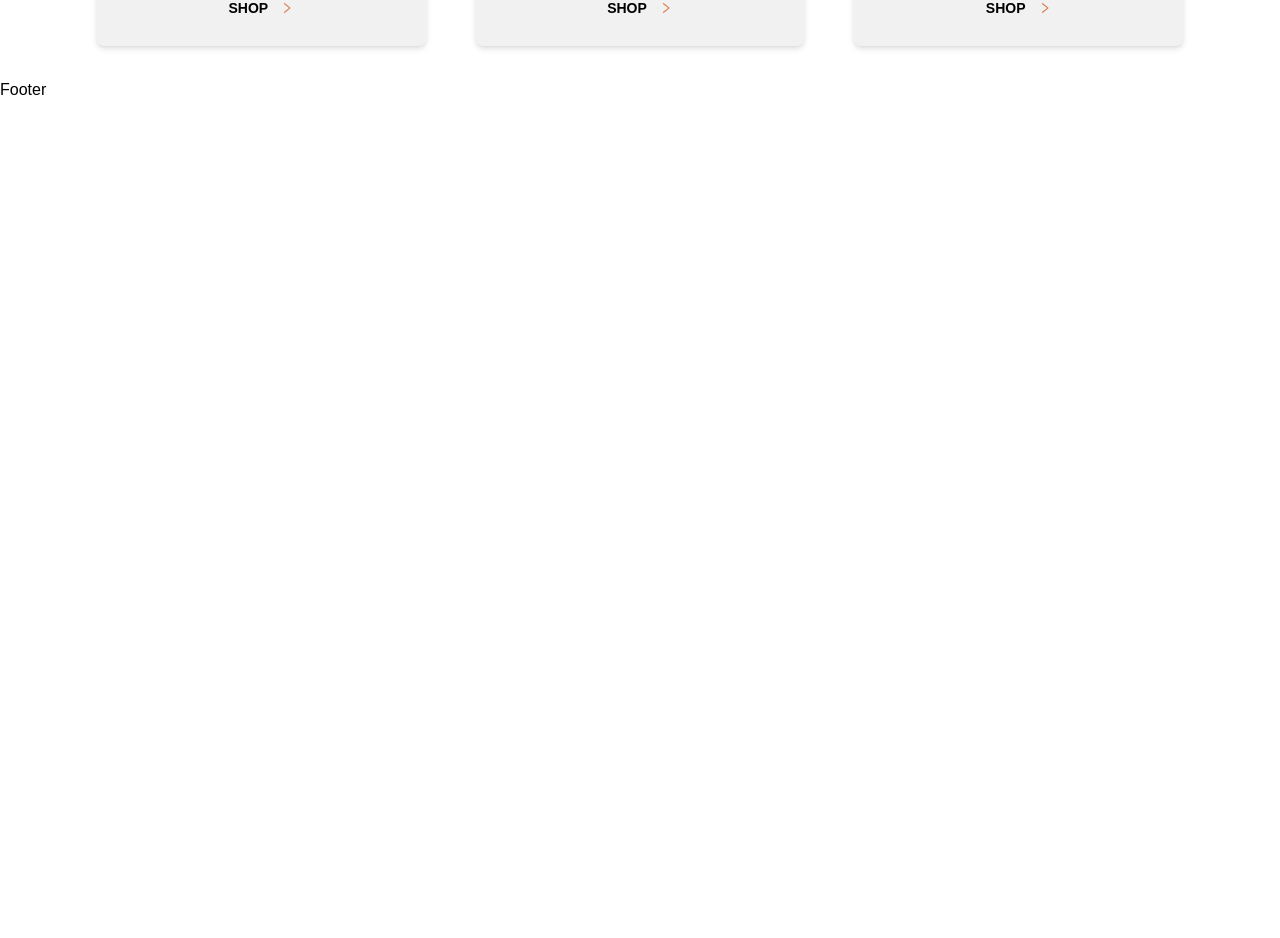
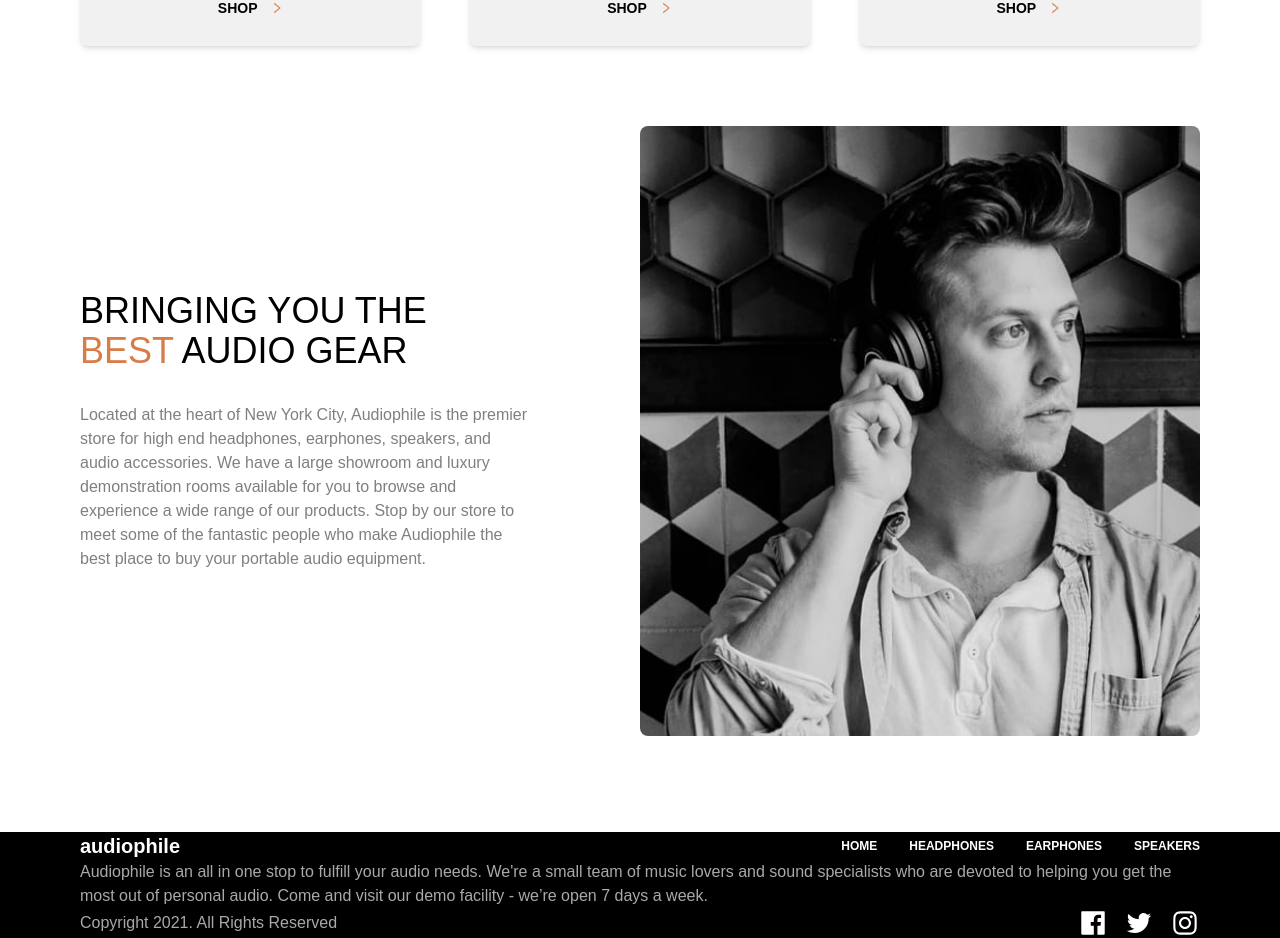
Before and after one commit to AshrafElshaer/e-commerce-client, a React app: page / in a window 1280 px wide. Shown: the part 2196-3134 px from the top of the page. Before the commit the page ends 2298 px from the top, so only its background shows below. Built offline with nearby package versions, Linux system fonts and the light colour scheme; no server answers; the HTML template or start-up script is replaced by a standard one.

Commit message:
footer html structure

```diff
--- /dev/null
+++ b/src/components/AboutUs.tsx
@@ -0,0 +1,38 @@
+
+const AboutUs = () => {
+  return (
+    <section className='flex flex-col gap-8 md:flex-row-reverse text-center lg:text-left my-24'>
+      <img
+        src='src/assets/shared/mobile/image-best-gear.jpg'
+        alt='best-gear'
+        className='rounded-lg sm:hidden'
+      />
+      <img
+        src='src/assets/shared/tablet/image-best-gear.jpg'
+        alt='best-gear'
+        className='rounded-lg hidden sm:block md:hidden'
+      />
+      <img
+        src='src/assets/shared/desktop/image-best-gear.jpg'
+        alt='best-gear'
+        className='rounded-lg hidden w-1/2 md:block'
+      />
+      <div className='flex flex-col justify-center md:w-2/5 lg:mr-auto'>
+        <h2 className='text-4xl mb-8 uppercase'>
+          Bringing you the <span className='text-orange'> best </span> audio
+          gear
+        </h2>
+        <p className='text-black/50'>
+          Located at the heart of New York City, Audiophile is the premier store
+          for high end headphones, earphones, speakers, and audio accessories.
+          We have a large showroom and luxury demonstration rooms available for
+          you to browse and experience a wide range of our products. Stop by our
+          store to meet some of the fantastic people who make Audiophile the
+          best place to buy your portable audio equipment.
+        </p>
+      </div>
+    </section>
+  );
+};
+
+export default AboutUs;
--- a/src/components/CategoryNavigation.tsx
+++ b/src/components/CategoryNavigation.tsx
@@ -11,7 +11,7 @@ const CategoryNavigation = () => {
   };
 
   return (
-    <section className='container sm:flex sm:justify-center sm:gap-12 sm:flex-wrap my-12 '>
+    <section className=' sm:flex sm:justify-center sm:gap-12 sm:flex-wrap my-12 '>
       {categories.map((cat) => {
         const { category, categoryImage, _id } = cat;
         return (
--- a/src/components/footer.tsx
+++ b/src/components/footer.tsx
@@ -1,9 +1,91 @@
-import React from 'react'
+import React from "react";
+import { Link } from "react-router-dom";
+import { CategoryNavigation, AboutUs } from "../components";
+import useCategories from "../hooks/useCategories";
+import {
+  AiFillFacebook,
+  AiOutlineTwitter,
+  AiOutlineInstagram,
+} from "react-icons/ai";
 
 const Footer = () => {
+  const { categories } = useCategories();
   return (
-    <div>Footer</div>
-  )
-}
+    <>
+      <div className='container'>
+        <CategoryNavigation />
+        <AboutUs />
+      </div>
+      <footer className='bg-black text-white text-center sm:text-left'>
+        <div className='container'>
+          <div className=' w-full md:flex md:items-center'>
+            <Link to='/'>
+              <h1 className='font-bold text-xl'>audiophile</h1>
+            </Link>
+            <ul
+              role='main-navbar'
+              className='  w-full sm:flex sm:justify-start md:justify-end gap-8 font-bold uppercase text-xs'>
+              <li>
+                <Link
+                  to='/'
+                  className='cursor-pointer hover:text-orange transition-all'>
+                  home
+                </Link>
+              </li>
+              {categories.map((category) => (
+                <li>
+                  <Link
+                    to={`/${category.category}`}
+                    className='cursor-pointer hover:text-orange transition-all'>
+                    {category.category}
+                  </Link>
+                </li>
+              ))}
+            </ul>
+          </div>
+          <p className='text-gray/70'>
+            Audiophile is an all in one stop to fulfill your audio needs. We're
+            a small team of music lovers and sound specialists who are devoted
+            to helping you get the most out of personal audio. Come and visit
+            our demo facility - we’re open 7 days a week.
+          </p>
 
-export default Footer
+          <div className='sm:flex justify-between items-center'>
+            <p className='text-gray/70'>Copyright 2021. All Rights Reserved</p>
+            <ul className='flex justify-center gap-4 text-3xl'>
+              <li>
+                <a
+                  href='http://'
+                  target='_blank'
+                  rel='noopener noreferrer'
+                  className='hover:text-orange transition-all'>
+                  <AiFillFacebook />
+                </a>
+              </li>
+              <li>
+                <a
+                  href='http://'
+                  target='_blank'
+                  rel='noopener noreferrer'
+                  className='hover:text-orange transition-all'>
+                  <AiOutlineTwitter />
+                </a>
+              </li>
+              <li>
+                <a
+                  href='http://'
+                  target='_blank'
+                  rel='noopener noreferrer'
+                  className='hover:text-orange transition-all'>
+                  <AiOutlineInstagram />
+                </a>
+              </li>
+            </ul>
+          </div>
+        </div>
+      </footer>
+    </>
+  );
+};
+
+export default Footer;
--- a/src/components/index.ts
+++ b/src/components/index.ts
@@ -6,4 +6,5 @@ export { default as CartItem } from "./CartItem";
 export { default as CategoryCard } from "./CategoryCard";
 export { default as CategoryNavigation } from "./CategoryNavigation";
 export { default as HomePreview } from "./HomePreview";
+export { default as AboutUs } from "./AboutUs";
 export { default as Footer } from "./Footer";
--- a/src/components/navbar.tsx
+++ b/src/components/navbar.tsx
@@ -55,7 +55,7 @@ const Navbar: FC = () => {
                 />
               </li>
             ))}
-            {/* <CategoryNavigation /> */}
+
           </ul>
           <ul
             role='main-navbar'
--- a/src/pages/home.tsx
+++ b/src/pages/home.tsx
@@ -20,7 +20,7 @@ const Home = () => {
       <Header />
       <main className='container'>
         <HomePreview />
-        <CategoryNavigation />
+
       </main>
     </>
   );
```
